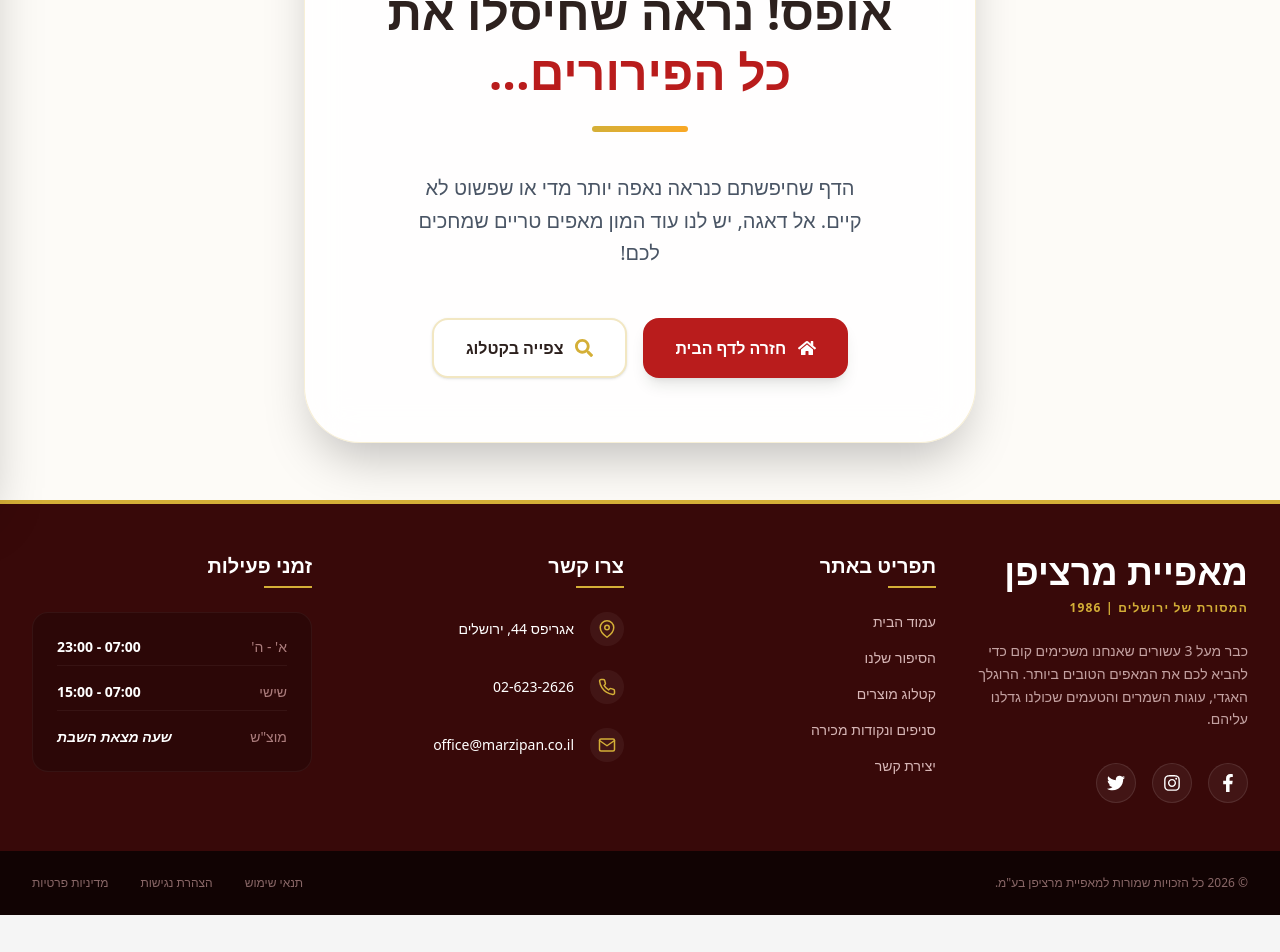
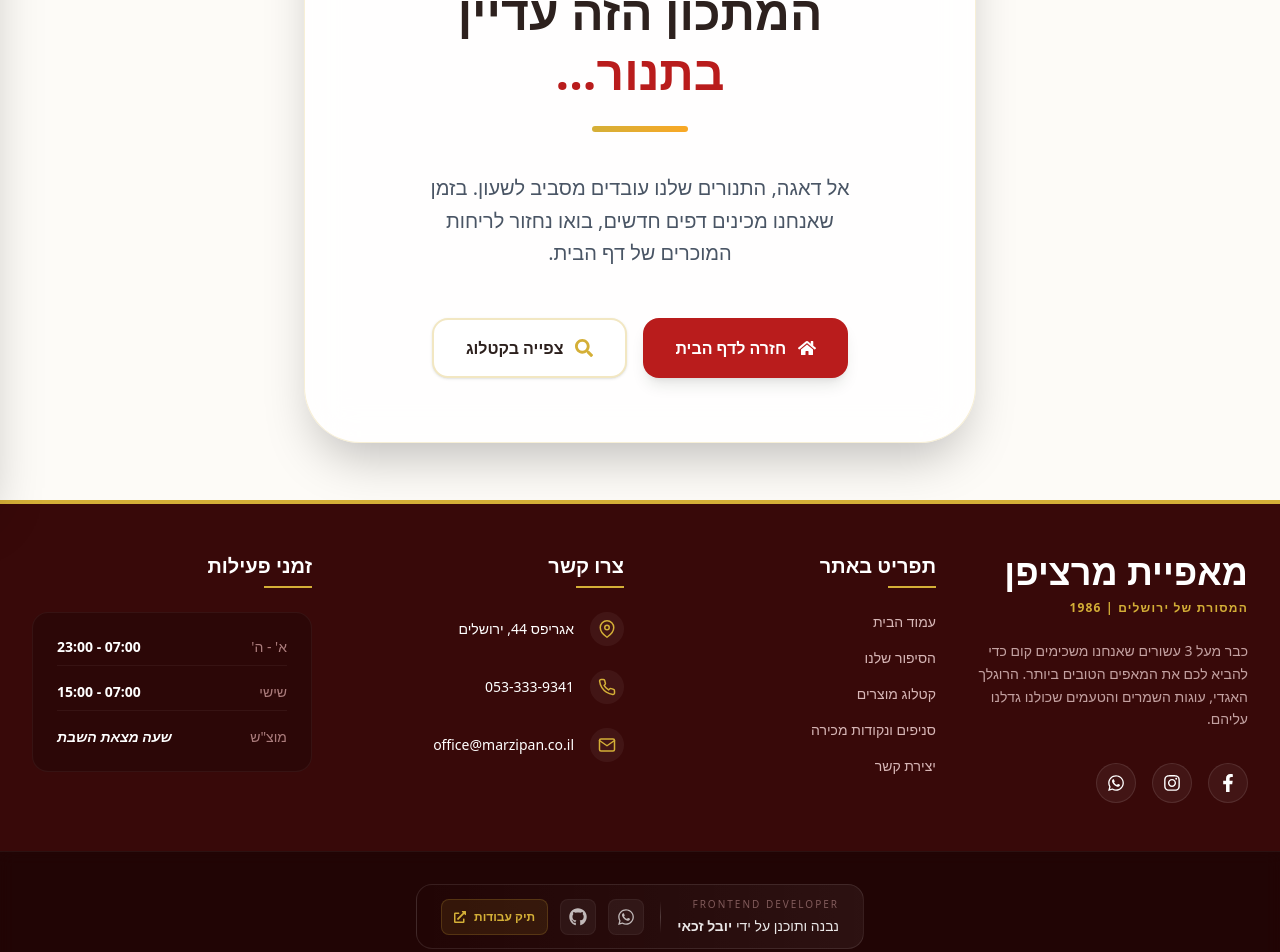
Before and after one commit to yuvalzakay25/marzipan-bakery-rebuilt, a React (Vite) app: page /holidays in a window 1280 px wide. Shown: the part 300-1252 px from the top of the page. Before the commit the page ends 1215 px from the top, so only its background shows below. Built offline with nearby package versions, Linux system fonts and the light colour scheme.

Commit message:
Final version: Added developer credit, coming soon pages, and UI fixes

```diff
--- a/src/Pages/CatalogPage/CatalogPage.jsx
+++ b/src/Pages/CatalogPage/CatalogPage.jsx
@@ -7,12 +7,15 @@
 
 function CatalogPage() {
   // קבלת הפונקציה להוספת מוצר לעגלה מהקונטקסט
-  const { addToCart } = useContext(CartContext);
+  const { addToCart, toggleCart } = useContext(CartContext);
   // state של שדה החיפוש
   const [searchTerm, setSearchTerm] = useState("");
   // קבלת פרמטר הקטגוריה מה-URL כדי לדעת איזה מוצרים להציג
   const [searchParams, setSearchParams] = useSearchParams();
   const category = searchParams.get("category");
+  // state לפתיחת וסגירת תפריט הקטגוריות במובייל
+  const [isMenuOpen, setIsMenuOpen] = useState(false);
+
   // איחוד פשוט של כל המוצרים
   const allProducts = [
     ...(productsData.rugelach || []),
@@ -88,9 +91,25 @@
 
         {/*  --- תוכן הדף - סרגל צד + גריד של מוצרים --- */}
         <div className="flex flex-col lg:flex-row gap-10 items-start">
+          {/* כפתור לפתיחת תפריט במובייל */}
+          <button
+            onClick={() => setIsMenuOpen(!isMenuOpen)}
+            className="lg:hidden w-full mb-4 py-4 bg-[#B91C1C] text-white rounded-2xl font-bold shadow-lg flex items-center justify-center gap-2"
+          >
+            <span>{isMenuOpen ? "סגור תפריט" : "בחר קטגוריה וחיפוש"}</span>
+            {/* כאן אפשר להוסיף אייקון של חץ קטן שיסתובב */}
+            <span
+              className={`transition-transform duration-300 ${isMenuOpen ? "rotate-180" : ""}`}
+            >
+              ▼
+            </span>
+          </button>
+
           {/* סרגל צד (Sidebar) */}
           {/* חיפוש */}
-          <aside className="w-full lg:w-[300px] shrink-0 space-y-6 lg:sticky lg:top-28">
+          <aside
+            className={`${isMenuOpen ? "block" : "hidden"} w-full lg:w-[300px] shrink-0 space-y-6 lg:sticky lg:top-28`}
+          >
             <div className="bg-white p-6 rounded-[2rem] shadow-sm border border-gray-100">
               <div className="relative">
                 <input
@@ -104,6 +123,7 @@
               </div>
             </div>
 
+            {/* סרגל ניווט */}
             <nav className="bg-white p-6 rounded-[2rem] shadow-sm border border-gray-100">
               <ul className="space-y-1">
                 {categoryButtons.map((item) => {
@@ -113,8 +133,11 @@
                   return (
                     <li key={item.id ? item.id : "all"}>
                       <button
-                        onClick={() => handleSelectCategoryClick(item.id)}
-                        className={`w-full text-right p-3.5 rounded-xl transition-all font-bold ${
+                        onClick={() => {
+                          handleSelectCategoryClick(item.id);
+                          setIsMenuOpen(false);
+                        }}
+                        className={` w-full text-right p-3.5 rounded-xl transition-all font-bold ${
                           isActive
                             ? "bg-[#B91C1C] text-white"
                             : "text-gray-600 hover:bg-gray-50"
@@ -133,11 +156,11 @@
           <main className="flex-1 w-full">
             {/* גריד של מוצרים */}
             {filteredProducts.length > 0 ? (
-              <div className="grid grid-cols-1 md:grid-cols-2 lg:grid-cols-3 gap-8">
+              <div className=" grid grid-cols-1 md:grid-cols-2 lg:grid-cols-3 gap-8">
                 {filteredProducts.map((product) => (
                   <article
                     key={product.id}
-                    className="bg-white rounded-[2.5rem] overflow-hidden shadow-sm hover:shadow-xl transition-all duration-300 border border-gray-100 flex flex-col h-full group"
+                    className="cursor-pointer bg-white rounded-[2.5rem] overflow-hidden shadow-sm hover:shadow-xl transition-all duration-300 border border-gray-100 flex flex-col h-full group"
                   >
                     {/* תמונה בגובה קבוע למניעת קפיצות */}
                     <div className="h-56 overflow-hidden bg-gray-50">
@@ -168,7 +191,10 @@
                       {/* כפתור אדום - רוחב מלא */}
                       <button
                         className="mt-auto w-full py-4 bg-[#B91C1C] text-white rounded-2xl font-bold flex items-center justify-center gap-2 border-2 border-[#B91C1C] transition-all duration-300 hover:bg-white hover:text-[#B91C1C] shadow-md active:scale-95"
-                        onClick={() => addToCart(product)}
+                        onClick={() => {
+                          toggleCart();
+                          addToCart(product);
+                        }}
                       >
                         <span className="text-sm">הוסף לסל</span>
                         <FaPlus size={12} />
--- /dev/null
+++ b/src/Pages/ComingSoon/ComingSoon.jsx
@@ -0,0 +1,67 @@
+    // שימוש ב-react-icons/fa
+    import { FaHome, FaSearch } from "react-icons/fa";
+    import { Link } from "react-router-dom";
+    import PageTitle from "../../components/PageTitle/PageTitle.jsx";
+
+    function ComingSoon() {
+    return (
+        <div
+        className="min-h-screen bg-[#FDFBF7] flex items-center justify-center p-6 text-center font-sans relative overflow-hidden select-none"
+        dir="rtl"
+        >
+        <PageTitle title="בקרוב - מאפיית מרציפן" />
+        <div className="max-w-2xl w-full bg-white/80 backdrop-blur-xl p-10 md:p-16 rounded-[3.5rem] shadow-2xl border border-[#D4AF37]/20 relative z-10 transition-all hover:shadow-[0_20px_60px_rgba(212,175,55,0.15)] duration-500">
+            {/* תצוגת ה-404 עם עומק */}
+            <div className="text-[#B91C1C] mb-8 flex justify-center">
+            <div className="relative">
+                <span className="text-9xl font-black opacity-10 blur-[2px] select-none">
+                בקרוב
+                </span>
+                <div className="absolute inset-0 flex items-center justify-center">
+                <span className="text-8xl font-black drop-shadow-lg tracking-tighter">
+                    בקרוב
+                </span>
+                </div>
+            </div>
+            </div>
+
+            {/* הודעת הטקסט */}
+            <header>
+            <h1 className="font-bold text-3xl md:text-5xl font-black text-[#2D211E] mb-6 leading-tight">
+                המתכון הזה עדיין
+                <br />
+                <span className="text-[#B91C1C]">בתנור...</span>
+            </h1>
+            {/* קו הפרדה מעוצב */}
+            <div className="w-24 h-1.5 bg-gradient-to-r from-[#D4AF37] to-[#F9A825] mx-auto rounded-full mb-10"></div>
+            </header>
+
+            <p className="text-xl text-gray-600 mb-12 leading-relaxed font-light max-w-md mx-auto">
+            אל דאגה, התנורים שלנו עובדים מסביב לשעון. בזמן שאנחנו מכינים דפים
+            חדשים, בואו נחזור לריחות המוכרים של דף הבית.
+            </p>
+
+            {/* 3. כפתורי ניווט מעוצבים (כרגע כ-button) */}
+            <nav className="flex flex-col sm:flex-row gap-4 justify-center">
+            <Link
+                to="/"
+                className="flex items-center justify-center gap-3 bg-[#B91C1C] text-white px-8 py-4 rounded-2xl font-bold hover:bg-[#2D211E] transition-all duration-300 hover:-translate-y-1 shadow-lg hover:shadow-red-900/20"
+            >
+                <FaHome size={18} />
+                חזרה לדף הבית
+            </Link>
+
+            <Link
+                to="/catalog"
+                className="flex items-center justify-center gap-3 bg-white text-[#2D211E] border-2 border-[#D4AF37]/30 px-8 py-4 rounded-2xl font-bold hover:bg-[#FAFAFA] hover:border-[#D4AF37] transition-all duration-300 hover:-translate-y-1 shadow-sm"
+            >
+                <FaSearch size={18} className="text-[#D4AF37]" />
+                צפייה בקטלוג
+            </Link>
+            </nav>
+        </div>
+        </div>
+    );
+    }
+
+    export default ComingSoon;
--- /dev/null
+++ b/src/components/DeveloperCredit.jsx/DeveloperCredit.jsx
@@ -0,0 +1,60 @@
+import { FaWhatsapp, FaGithub, FaExternalLinkAlt } from "react-icons/fa";
+
+function DeveloperCredit() {
+  const whatsappLink = "https://wa.me/972533339341";
+  const githubLink = "https://github.com/yuvalzakay25"; // הקישור שלך
+
+  return (
+    <div className="flex items-center justify-center py-8 border-t border-white/5 bg-black/40 backdrop-blur-sm">
+      <div className="group relative flex flex-col md:flex-row items-center gap-4 px-6 py-3 rounded-2xl border border-white/10 hover:border-[#D4AF37]/50 transition-all duration-500 bg-gradient-to-l from-white/5 to-transparent">
+
+        <div className="text-right">
+          <p className="text-[10px] uppercase tracking-[0.2em] text-red-200/40 mb-1">
+            Frontend Developer
+          </p>
+          <h4 className="text-sm font-medium text-white/90 group-hover:text-[#D4AF37] transition-colors">
+            נבנה ותוכנן על ידי <span className="font-bold">יובל זכאי</span>
+          </h4>
+        </div>
+
+        {/* קו מפריד */}
+        <div className="hidden md:block w-px h-8 bg-gradient-to-b from-transparent via-white/20 to-transparent" />
+
+        <div className="flex gap-3">
+          {/* וואטסאפ */}
+          <a
+            href={whatsappLink}
+            target="_blank"
+            rel="noopener noreferrer"
+            className="p-2 rounded-lg bg-white/5 hover:bg-[#25D366]/20 text-white/70 hover:text-[#25D366] border border-white/5 hover:border-[#25D366]/30 transition-all duration-300"
+            title="דברו איתי בוואטסאפ"
+          >
+            <FaWhatsapp size={18} />
+          </a>
+          {/* גיטהאב */}
+          <a
+            href={githubLink}
+            target="_blank"
+            rel="noopener noreferrer"
+         className="p-2 rounded-lg bg-white/5 hover:bg-violet-600/20 text-white/70 hover:text-violet-400 border border-white/5 hover:border-violet-600/30 transition-all duration-300"
+            title="הפרויקטים שלי ב-GitHub"
+          >
+            <FaGithub size={18} />
+          </a>
+
+          {/* תיק עבודות */}
+          <a
+            href={githubLink}
+            target="_blank"
+            className="flex items-center gap-2 px-3 py-2 rounded-lg bg-[#D4AF37]/10 text-[#D4AF37] hover:bg-[#D4AF37] hover:text-[#380909] border border-[#D4AF37]/20 transition-all duration-300 text-xs font-bold"
+          >
+            <span>תיק עבודות</span>
+            <FaExternalLinkAlt size={12} />
+          </a>
+        </div>
+      </div>
+    </div>
+  );
+}
+
+export default DeveloperCredit;
--- a/src/components/Footer/Footer.jsx
+++ b/src/components/Footer/Footer.jsx
@@ -1,10 +1,18 @@
-import { FaTwitter, FaInstagram, FaFacebookF } from "react-icons/fa";
+import { FaInstagram, FaFacebookF, FaWhatsapp } from "react-icons/fa";
 import { FiMapPin, FiPhone, FiMail } from "react-icons/fi";
+
 import FooterNavigation from "./FooterNavigation.jsx";
+import DeveloperCredit from "../DeveloperCredit.jsx/DeveloperCredit.jsx";
 
 function Footer() {
   const currentYear = new Date().getFullYear();
-
+  const CONTACT_LINKS = {
+    whatsapp: "https://wa.me/972533339341",
+    phone: "tel:0533339341",
+    facebook: "https://www.facebook.com/marzipan.jerusalem/?locale=he_IL",
+    instagram: "https://www.instagram.com/marzipan_jerusalem/",
+    mail: "mailto:office@marzipan.co.il",
+  };
   return (
     <footer className="bg-[#380909] text-white border-t-4 border-[#D4AF37] z-10">
       {/* חלק עליון */}
@@ -26,17 +34,32 @@
 
             {/* אייקונים חברתיים */}
             <div className="flex gap-4 pt-2">
-              <div className="w-10 h-10 rounded-full bg-white/5 flex items-center justify-center border border-white/10 cursor-pointer transition-all duration-300 hover:-translate-y-1 hover:bg-[#1877F2]">
+              <a
+                href={CONTACT_LINKS.facebook}
+                target="_blank"
+                rel="noopener noreferrer"
+                className="w-10 h-10 rounded-full bg-white/5 flex items-center justify-center border border-white/10 cursor-pointer transition-all duration-300 hover:-translate-y-1 hover:bg-[#1877F2]"
+              >
                 <FaFacebookF size={18} />
-              </div>
+              </a>
 
-              <div className="w-10 h-10 rounded-full bg-white/5 flex items-center justify-center border border-white/10 cursor-pointer transition-all duration-300 hover:-translate-y-1 hover:bg-gradient-to-tr hover:from-[#f09433] hover:to-[#bc1888]">
+              <a
+                href={CONTACT_LINKS.instagram}
+                target="_blank"
+                rel="noopener noreferrer"
+                className="w-10 h-10 rounded-full bg-white/5 flex items-center justify-center border border-white/10 cursor-pointer transition-all duration-300 hover:-translate-y-1 hover:bg-gradient-to-tr hover:from-[#f09433] hover:to-[#bc1888]"
+              >
                 <FaInstagram size={18} />
-              </div>
+              </a>
 
-              <div className="w-10 h-10 rounded-full bg-white/5 flex items-center justify-center border border-white/10 cursor-pointer transition-all duration-300 hover:-translate-y-1 hover:bg-[#1DA1F2]">
-                <FaTwitter size={18} />
-              </div>
+              <a
+                href={CONTACT_LINKS.whatsapp}
+                target="_blank"
+                rel="noopener noreferrer"
+                className="w-10 h-10 rounded-full bg-white/5 flex items-center justify-center border border-white/10 cursor-pointer transition-all duration-300 hover:-translate-y-1 hover:bg-[#1df264]"
+              >
+                <FaWhatsapp size={18} />
+              </a>
             </div>
           </div>
 
@@ -64,25 +87,46 @@
             </h3>
 
             <ul className="space-y-6 text-sm">
-              <li className="flex items-center gap-4 group">
+              <li>
+                <a
+                  className="flex items-center gap-4 group"
+                  href="https://www.google.com/maps/place/%D7%90%D7%92%D7%A8%D7%99%D7%A4%D7%A1+44,+%D7%99%D7%A8%D7%95%D7%A9%D7%9C%D7%99%D7%9D%E2%80%AD/@31.7837815,35.2163294,17z/data=!3m1!4b1!4m6!3m5!1s0x1502d62837591069:0x4c77d96deb32a494!8m2!3d31.7837815!4d35.2137598!16s%2Fg%2F11h1htzch0?entry=ttu&g_ep=EgoyMDI2MDQwMS4wIKXMDSoASAFQAw%3D%3D"
+                  target="_blank"
+                  rel="noopener noreferrer"
+                >
                   <div className="p-2 rounded-full bg-white/5 text-[#D4AF37] group-hover:bg-[#D4AF37] group-hover:text-[#380909] transition-all">
                     <FiMapPin size={18} />
                   </div>
                   <span>אגריפס 44, ירושלים</span>
+                </a>
               </li>
 
-              <li className="flex items-center gap-4 group">
+              <li>
+                <a
+                  className="flex items-center gap-4 group"
+                  href={CONTACT_LINKS.phone}
+                  target="_blank"
+                  rel="noopener noreferrer"
+                >
                   <div className="p-2 rounded-full bg-white/5 text-[#D4AF37] group-hover:bg-[#D4AF37] group-hover:text-[#380909] transition-all">
                     <FiPhone size={18} />
                   </div>
-                <span dir="ltr">02-623-2626</span>
+                  <span dir="ltr">053-333-9341</span>
+                </a>
               </li>
 
-              <li className="flex items-center gap-4 group">
+              <li>
+                <a
+                  className="flex items-center gap-4 group"
+                  href={CONTACT_LINKS.mail}
+                  target="_blank"
+                  rel="noopener noreferrer"
+                >
                   <div className="p-2 rounded-full bg-white/5 text-[#D4AF37] group-hover:bg-[#D4AF37] group-hover:text-[#380909] transition-all">
                     <FiMail size={18} />
                   </div>
                   <span>office@marzipan.co.il</span>
+                </a>
               </li>
             </ul>
           </div>
@@ -116,6 +160,7 @@
         </div>
       </section>
 
+      <DeveloperCredit />
       {/* חלק תחתון - רוחב מלא */}
       <div className="bg-black/70 py-6">
         <div className="max-w-7xl mx-auto px-8 flex flex-col md:flex-row justify-between items-center gap-6 text-xs text-red-200/50">
--- a/src/components/Navbar/Navbar.jsx
+++ b/src/components/Navbar/Navbar.jsx
@@ -9,6 +9,7 @@
 
 const navLinks = [
   { name: "עמוד בית", path: "/" },
+  { name: "אודותינו", path: "/about" },
   { name: "הקטלוג המלא", path: "/catalog" },
   {
     path: "/holidays",
@@ -20,7 +21,6 @@
       { name: "חנוכה", path: "/holidays/hanukkah" },
     ],
   },
-  { name: "אודותינו", path: "/about" },
   { name: "סניפים", path: "/branches" },
   { name: "צור קשר", path: "/contact" },
 ];
@@ -59,6 +59,7 @@
         </Link>
         {/* לינקים */}
         <ul className="hidden lg:flex gap-10 text-sm tracking-widest">
+
           {navLinks.map((link) => (
             <NavberListItem
               key={link.name}
@@ -87,7 +88,7 @@
           {/* כפתור הסל */}
           <button
             onClick={toggleCart}
-            className="group active:scale-95 hover:-translate-y-1 hover:shadow-xl flex items-center gap-2 p-2 lg:px-6 lg:py-2 rounded-full bg-red-700 text-white hover:text-red-700 hover:bg-white border-2 border-transparent hover:border-red-800 font-semibold transition-all duration-400"
+            className="cursor-pointer group active:scale-95 hover:-translate-y-1 hover:shadow-xl flex items-center gap-2 p-2 lg:px-6 lg:py-2 rounded-full bg-red-700 text-white hover:text-red-700 hover:bg-white border-2 border-transparent hover:border-red-800 font-semibold transition-all duration-400"
           >
             {/* האייקון והבועה - תמיד שם! */}
             <div className="relative ">
@@ -116,8 +117,14 @@
 
       {/* מובייל  */}
       <ul
-        className={` ${isOpen ? "translate-x-0" : "translate-x-full"} transition-transform duration-500  overflow-y-auto fixed inset-0  bg-brand-cream/95 backdrop-blur-md z-40 flex flex-col items-center justify-start py-60 h-screen gap-5`}
+        className={`  ${isOpen ? "translate-x-0" : "translate-x-full"} transition-transform duration-500  overflow-y-auto fixed inset-0  bg-brand-cream/95 backdrop-blur-md z-40 flex flex-col items-center justify-start py-60 h-screen gap-5`}
       >
+        <div
+          className="absolute top-10 right-10 text-2xl font-bold cursor-pointer"
+          onClick={handleOpenClick}
+        >
+          X
+        </div>
         {navLinks.map((link) => (
           <li key={link.name} className="relative group cursor-pointer py-2">
             {link.items ? (
```
Also changed, not shown: src/main.jsx (+6 -5 lines). Lines whose indentation alone changed are shown as unchanged.
